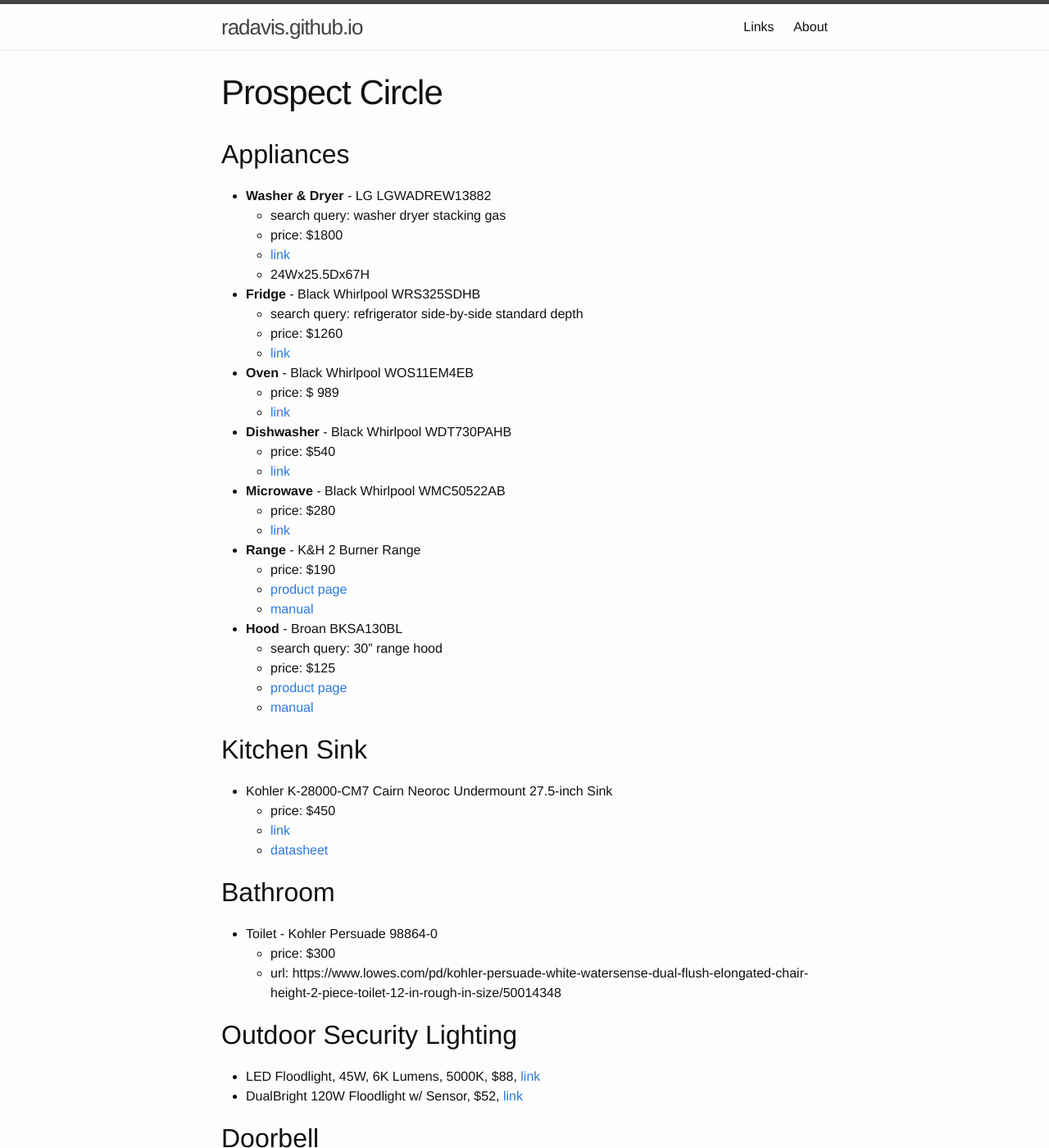
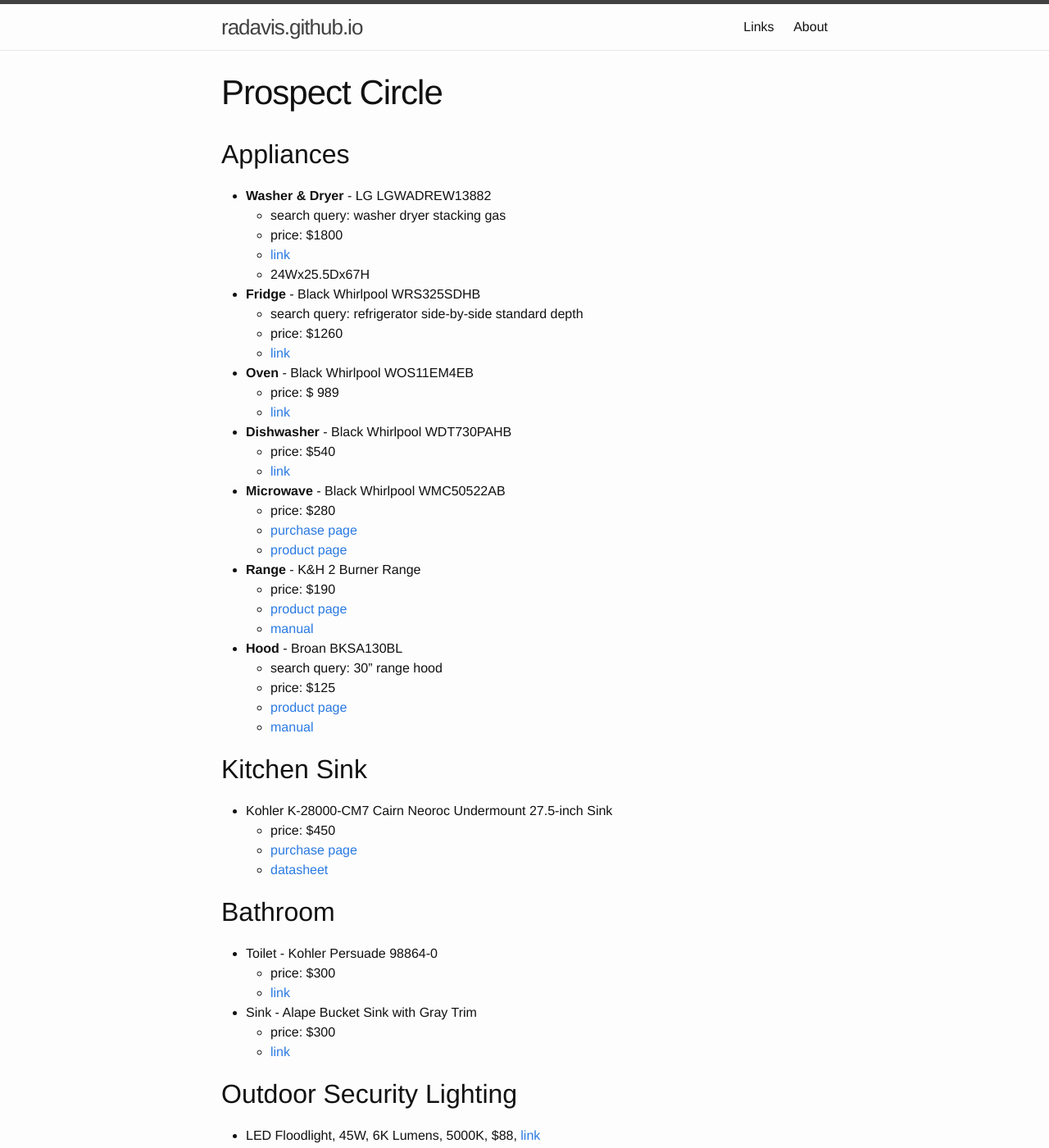
Before and after one commit to radavis/radavis.github.io, a Jekyll site: the page built from prospect-circle.md, in a window 1280 px wide and 1400 px high. Shown: the whole window at 82% size. Built offline with Jekyll 4.4.1, drawn with Linux system fonts in a browser that asks for light colours.

Commit message:
save point

```diff
--- a/_posts/2017-12-10-bower.markdown
+++ b/_posts/2017-12-10-bower.markdown
@@ -3,6 +3,7 @@
 title: "Bower"
 date: 2017-12-10 12:45
 tags: javascript
+redirect_from: "/2017/12/10/bower.html"
 ---
 
 With tools like Yarn and NPM around, Bower seems like an unnecessary technology.
--- a/prospect-circle.md
+++ b/prospect-circle.md
@@ -23,7 +23,8 @@
   - [link](https://www.homedepot.com/p/Whirlpool-Top-Control-Built-In-Tall-Tub-Dishwasher-in-Black-with-Fan-Dry-51-dBA-WDT730PAHB/302850585)
 * **Microwave** - Black Whirlpool WMC50522AB
   - price: $280
-  - [link](https://www.homedepot.com/p/Whirlpool-2-2-cu-ft-Countertop-Microwave-in-Black-Built-In-Capable-with-Sensor-Cooking-WMC50522AB/204102397)
+  - [purchase page](https://www.homedepot.com/p/Whirlpool-2-2-cu-ft-Countertop-Microwave-in-Black-Built-In-Capable-with-Sensor-Cooking-WMC50522AB/204102397)
+  - [product page](https://www.whirlpool.com/kitchen/cooking/microwaves/countertop/p.2.2-cu.-ft.-countertop-microwave-with-greater-capacity.wmc50522ab.html)
 * **Range** - K&H 2 Burner Range
   - price: $190
   - [product page](https://www.kitchen-and-home.com/products/kh-2-burner-12-lpgpropane-gas-glass-cooktop-2-gcw-lpg/)
@@ -39,7 +40,7 @@
 
 * Kohler K-28000-CM7 Cairn Neoroc Undermount 27.5-inch Sink
   - price: $450
-  - [link](https://www.wayfair.com/Kohler--Cairn-2712in-X-18516in-X-912in-Neoroc-UnderMount-SingleBowl-Kitchen-Sink-with-Sink-Rack-K28000CM-L628-K~LBPR1327.html)
+  - [purchase page](https://www.wayfair.com/Kohler--Cairn-2712in-X-18516in-X-912in-Neoroc-UnderMount-SingleBowl-Kitchen-Sink-with-Sink-Rack-K28000CM-L628-K~LBPR1327.html)
   - [datasheet](https://www.us.kohler.com/webassets/kpna/brochures/Neoroc_SellSheet.PDF)
 
 
@@ -47,7 +48,10 @@
 
 * Toilet - Kohler Persuade 98864-0
   - price: $300
-  - url: https://www.lowes.com/pd/kohler-persuade-white-watersense-dual-flush-elongated-chair-height-2-piece-toilet-12-in-rough-in-size/50014348
+  - [link](https://www.lowes.com/pd/kohler-persuade-white-watersense-dual-flush-elongated-chair-height-2-piece-toilet-12-in-rough-in-size/50014348)
+* Sink - Alape Bucket Sink with Gray Trim
+  - price: $300
+  - [link](https://www.rejuvenation.com/catalog/products/alape-bucket-sink-gray-trim)
 
 
 ## Outdoor Security Lighting
```
Also changed, not shown: links.md (+9 -2 lines).
